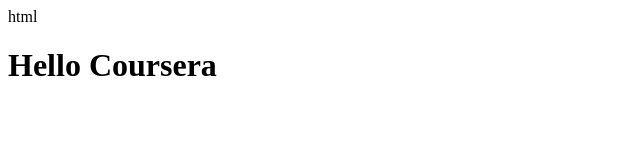
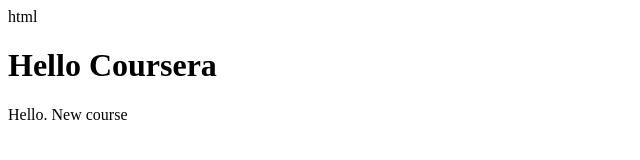
Before and after one commit to TheWebMan2075/coursera-test, a plain HTML site: page site/index.html in a window 1280 px wide. Shown: the whole page, without its empty margins (0-640 px from the left). Drawn offline with Linux system fonts and the light colour scheme.

Commit message:
small addition to our page content

```diff
--- a/site/index.html
+++ b/site/index.html
@@ -6,7 +6,7 @@
 
 <body>
 <h1>Hello Coursera</h1>
-
+<p>Hello.  New course</p>
 </body>
 
 </html>
```
